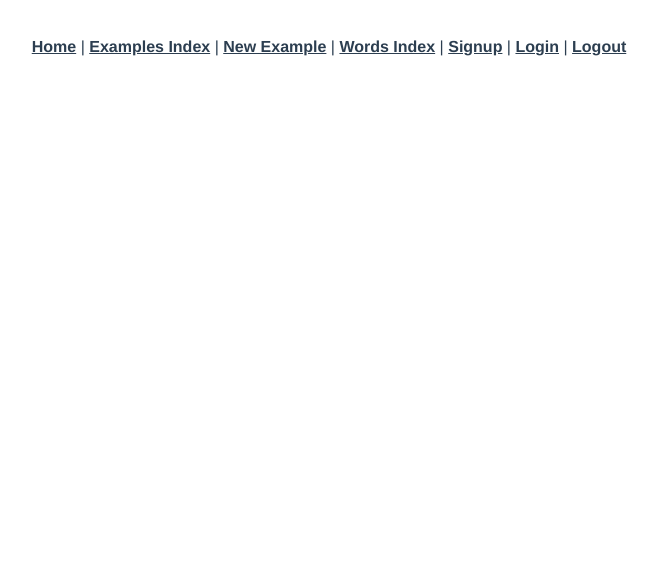
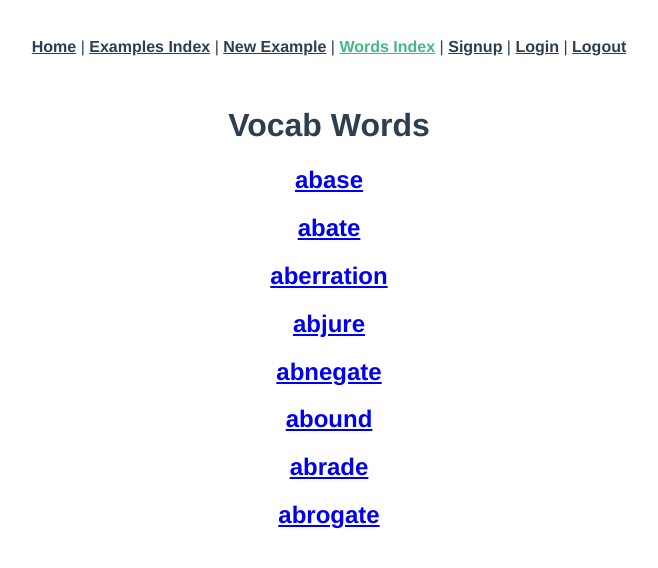
Before and after one commit to jamiedenvir/vocab-app-frontend, a Vue app: page /words in a window 1280 px wide. Shown: the top 568 px of the page, without its empty margins (311-969 px from the left). Built offline with nearby package versions, Linux system fonts and the light colour scheme; the HTML template or start-up script is replaced by a standard one.

Commit message:
fixes routing issue

```diff
--- a/src/App.vue
+++ b/src/App.vue
@@ -3,11 +3,11 @@
     <div id="nav">
       <router-link to="/">Home</router-link>
       |
-      <router-link to="/views/index">Examples Index</router-link>
+      <router-link to="/examples">Examples Index</router-link>
       |
-      <router-link to="/views/examples/new">New Example</router-link>
+      <router-link to="/examples/new">New Example</router-link>
       |
-      <router-link to="/views/words/index">Words Index</router-link>
+      <router-link to="/words">Words Index</router-link>
       |
       <router-link to="/signup">Signup</router-link>
       |
--- a/src/views/examples/Index.vue
+++ b/src/views/vocab/ExamplesIndex.vue
@@ -2,7 +2,7 @@
   <div class="examples-index">
     <h1>All Examples</h1>
     <div v-for="example in examples" v-bind:key="example.id">
-      <router-link :to="`views/examples/show/${example}`">
+      <router-link :to="`examples/show/${example}`">
         <h2>{{ example.word }}</h2>
         <h3>YOUR PROMPT: {{ example.prompt.text }}</h3>
         <img v-bind:src="example.prompt.image_url" v-bind:alt="example.word" />
--- a/src/views/words/Index.vue
+++ b/src/views/vocab/WordsIndex.vue
@@ -2,7 +2,7 @@
   <div class="words-index">
     <h1>Vocab Words</h1>
     <div v-for="word in words" v-bind:key="word">
-      <router-link :to="`views/examples/new/${word.example}`">
+      <router-link :to="`examples/new`">
         <h2>{{ word }}</h2>
       </router-link>
     </div>
```
Also changed, not shown: src/router/index.js (+8 -8 lines), src/views/vocab/ExamplesNew.vue (renamed from src/views/examples/New.vue), src/views/vocab/ExamplesShow.vue (renamed from src/views/examples/Show.vue).
